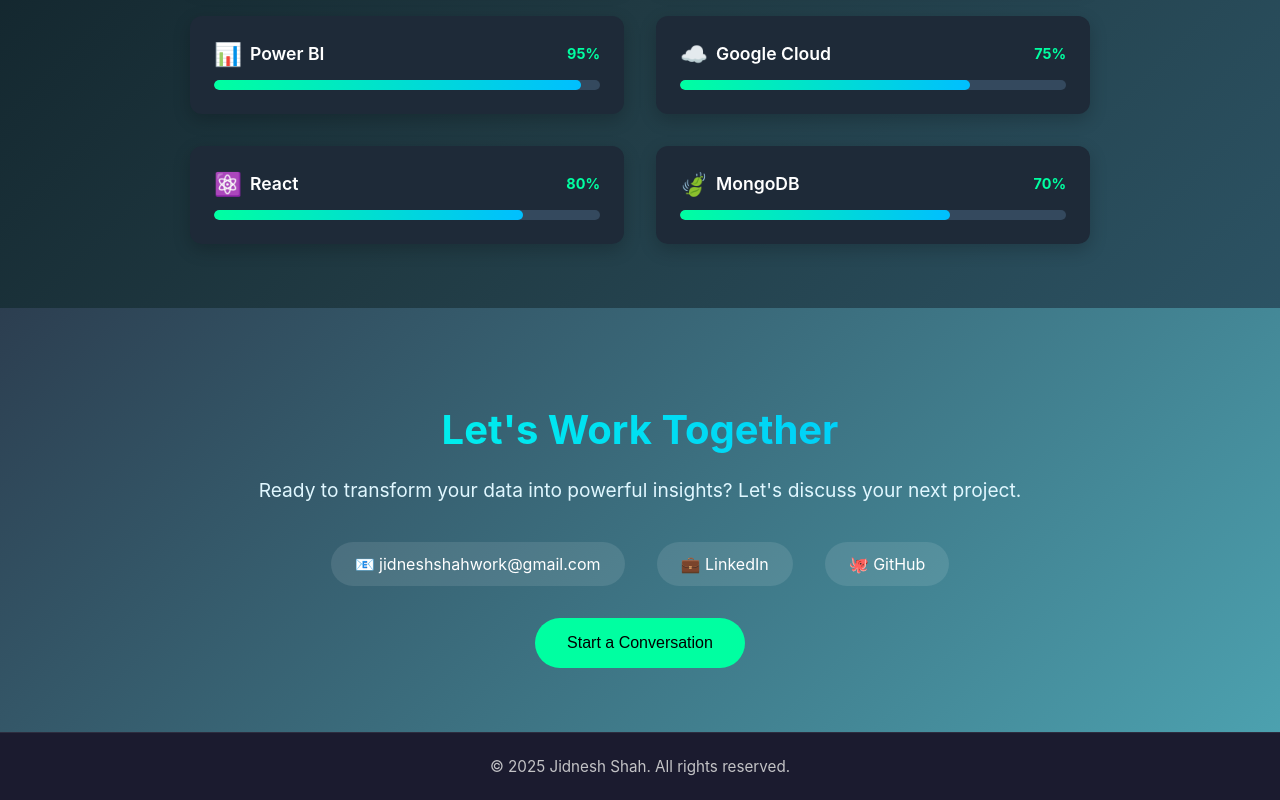
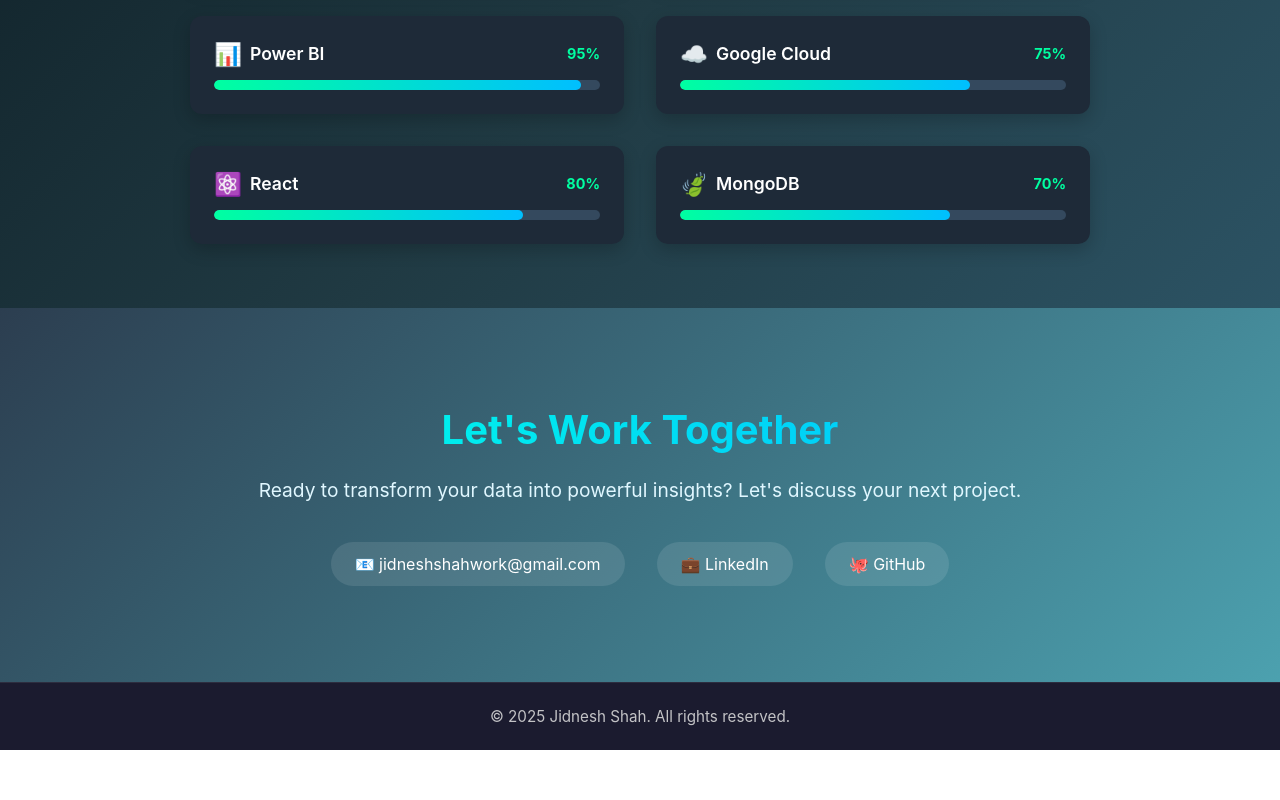
Before and after one commit to Jidnesh2908/Jidnesh-Portfolio, a React (Create React App) app: page / in a window 1280 px wide. Shown: the part 2553-3353 px from the top of the page. After the commit the page ends 3303 px from the top, so only its background shows below. Built offline with nearby package versions, Linux system fonts and the light colour scheme.

Commit message:
Updated resume and removed Start the Conversation button

```diff
--- a/src/Contact.js
+++ b/src/Contact.js
@@ -23,9 +23,7 @@ const Contact = () => {
           </a>
         </div>
 
-        <button className="cta-button">
-          Start a Conversation
-        </button>
+
       </div>
     </section>
   );
--- a/src/Hero.js
+++ b/src/Hero.js
@@ -34,7 +34,7 @@ const Hero = ({ scrollY }) => {
             </button>
 
             <a
-              href="/Jidnesh_Shah_7744936452.pdf"
+              href="/Jidnesh_Shah Final (1).pdf"
               download="JidneshShahResume.pdf"
               className="btn-secondary"
             >
```
Also changed, not shown: 2 other files (tests, documents, lock files or other folders).
